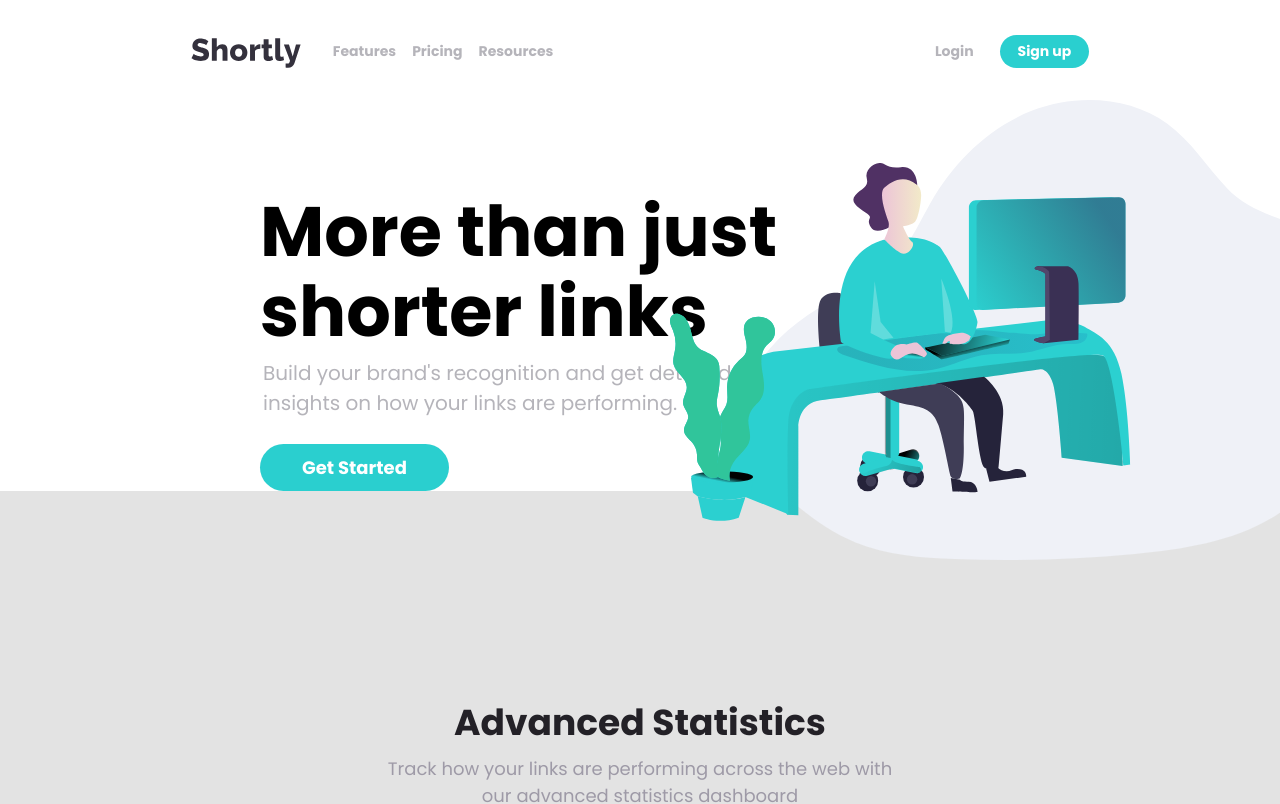
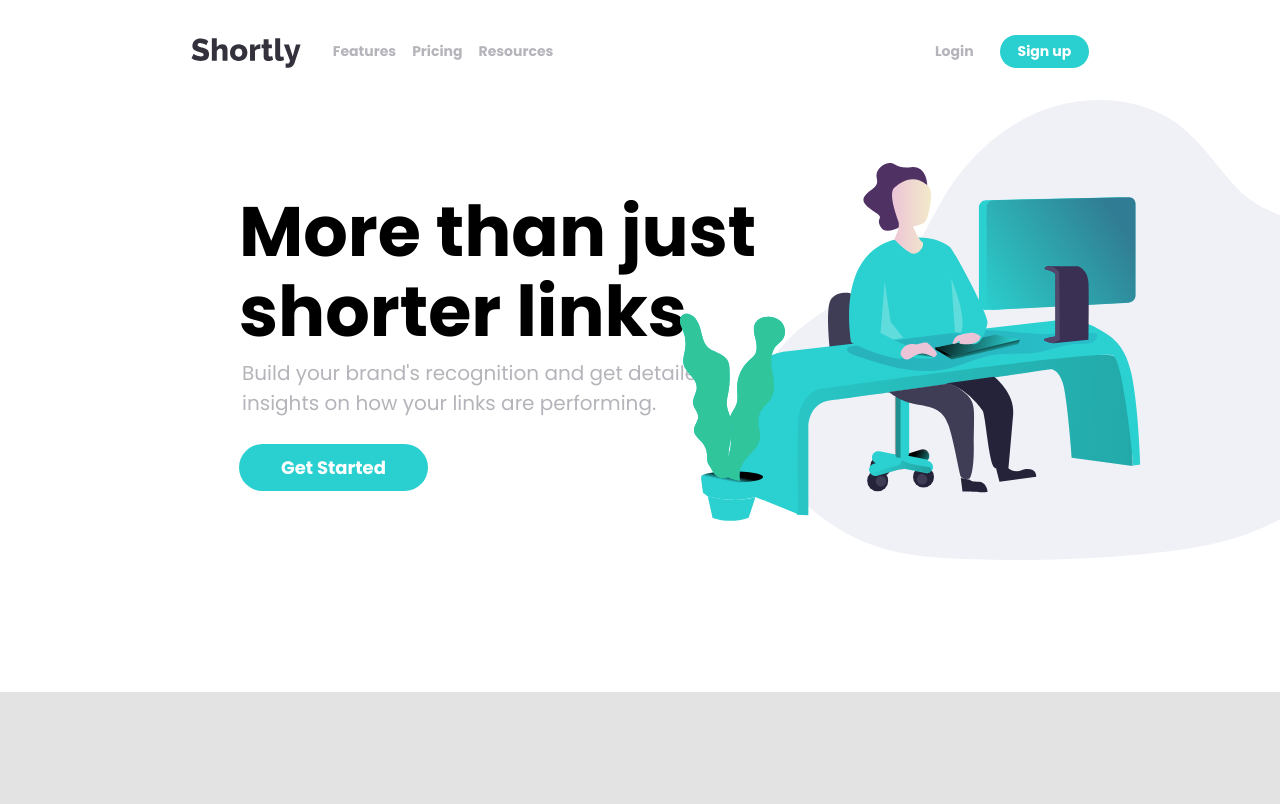
Before and after one commit to pehcs/encurtador_de_link-REACT-NODE, a React (Create React App) app: page / in a window 1280 px wide. Shown: the top 804 px of the page. Built offline with nearby package versions, Linux system fonts and the light colour scheme.

Commit message:
fix: Ajustei o overflow do body

```diff
--- a/src/App.css
+++ b/src/App.css
@@ -17,4 +17,5 @@
 body{
   font-family: 'Poppins', sans-serif;
   font-size: 18px;
+  overflow-x: hidden;
 }
--- a/src/Partials/Banner/style.css
+++ b/src/Partials/Banner/style.css
@@ -1,7 +1,9 @@
 .banner{
     display: flex;
     padding-top: 120px;
-    margin-left: 260px;
+    margin-left: 239px;
+    height: 500px;
+    overflow-x: hidden;
 }
 
 .banner-container{
@@ -28,7 +30,8 @@
 #ilust {
     width: 700px;
     position: absolute;
-    right: -90px;
+    right: -100px;
     top: 100px;
 
+
 }
```
